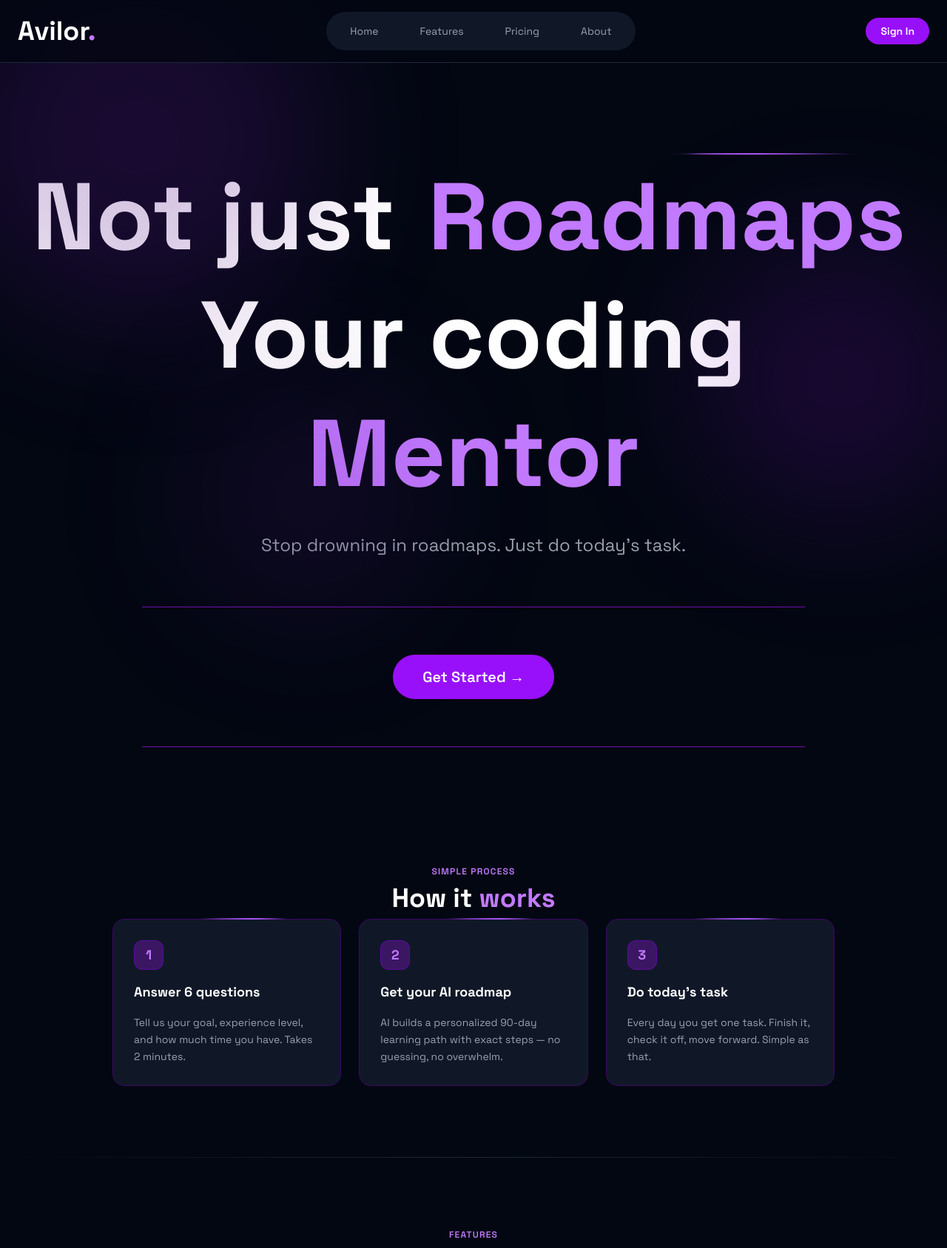
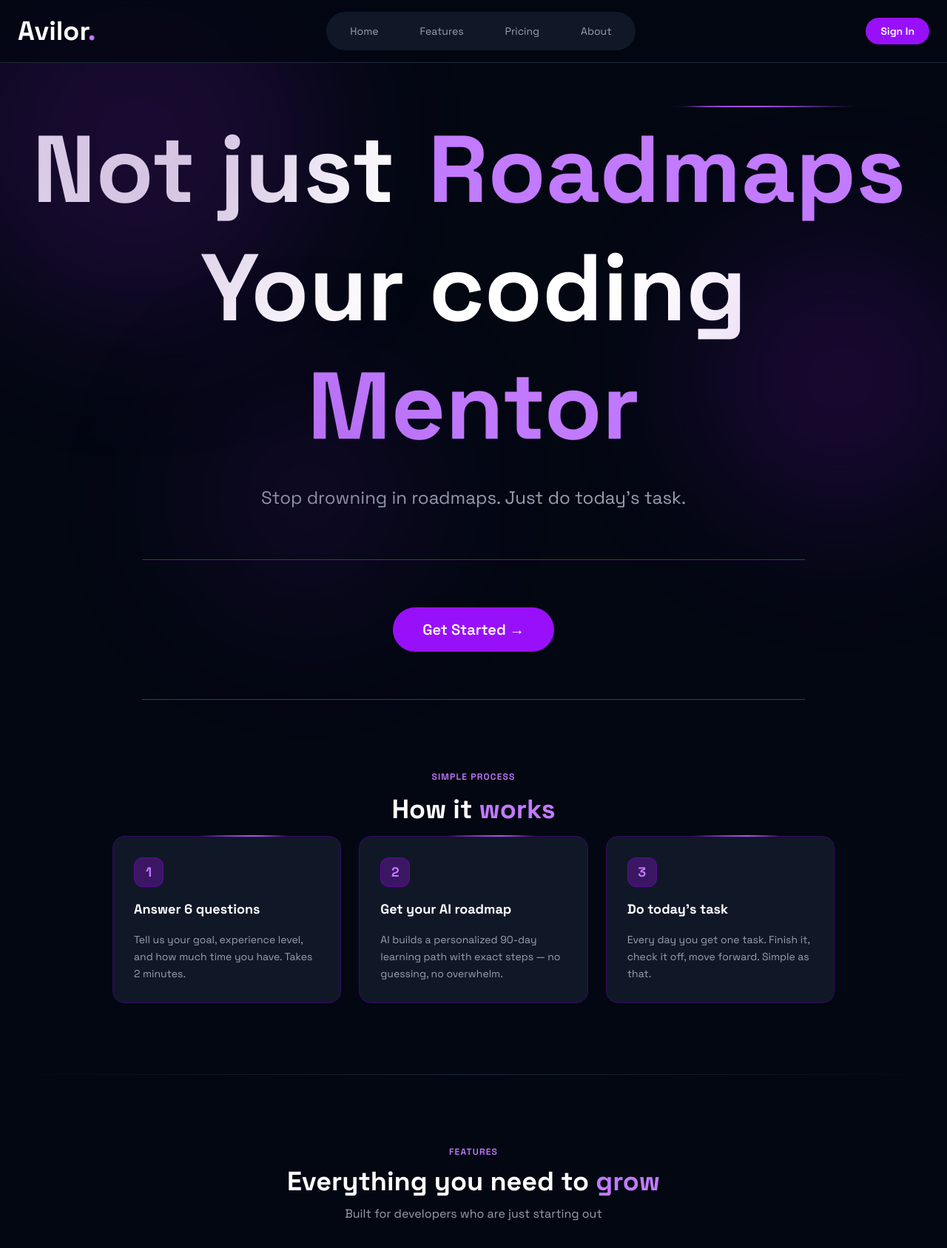
Before and after one commit to SatyamInnovates/Avilor, a FastAPI app: page / in a window 1280 px wide. Shown: the top 1687 px of the page at 74% size. Run offline with FastAPI, Linux system fonts and the light colour scheme.

Commit message:
main avilor final push

```diff
--- a/template/home.html
+++ b/template/home.html
@@ -40,7 +40,7 @@
     {% include 'navbar.html' %}
 
     <!-- HERO -->
-    <div class="text-center mt-10 md:mt-24 lg:mt-32 px-4 md:px-8">
+    <div class="text-center mt-2 md:mt-16 lg:mt-16 px-4 md:px-8">
 
         <h1 class="text-5xl sm:text-6xl md:text-7xl lg:text-8xl xl:text-9xl font-extrabold text-white leading-tight">
             Not just
@@ -71,9 +71,9 @@
     <hr class="border-purple-800 my-10 md:my-16 max-w-4xl mx-auto">
 
     <!-- HOW IT WORKS -->
-    <section id="how" class="max-w-5xl mx-auto px-6 py-24">
-        <div class="text-center mb-2 reveal">
-            <p class="text-xs text-purple-400 font-semibold uppercase tracking-widest mb-2">Simple process</p>
+    <section id="how" class="max-w-5xl mx-auto px-6 pt-8 pb-24">
+        <div class="text-center mb-4 reveal">
+            <p class="text-xs text-purple-400 font-semibold uppercase tracking-widest mb-4">Simple process</p>
             <h2 class="text-4xl font-extrabold">How it <span class="text-purple-400">works</span></h2>
         </div>
 
```
